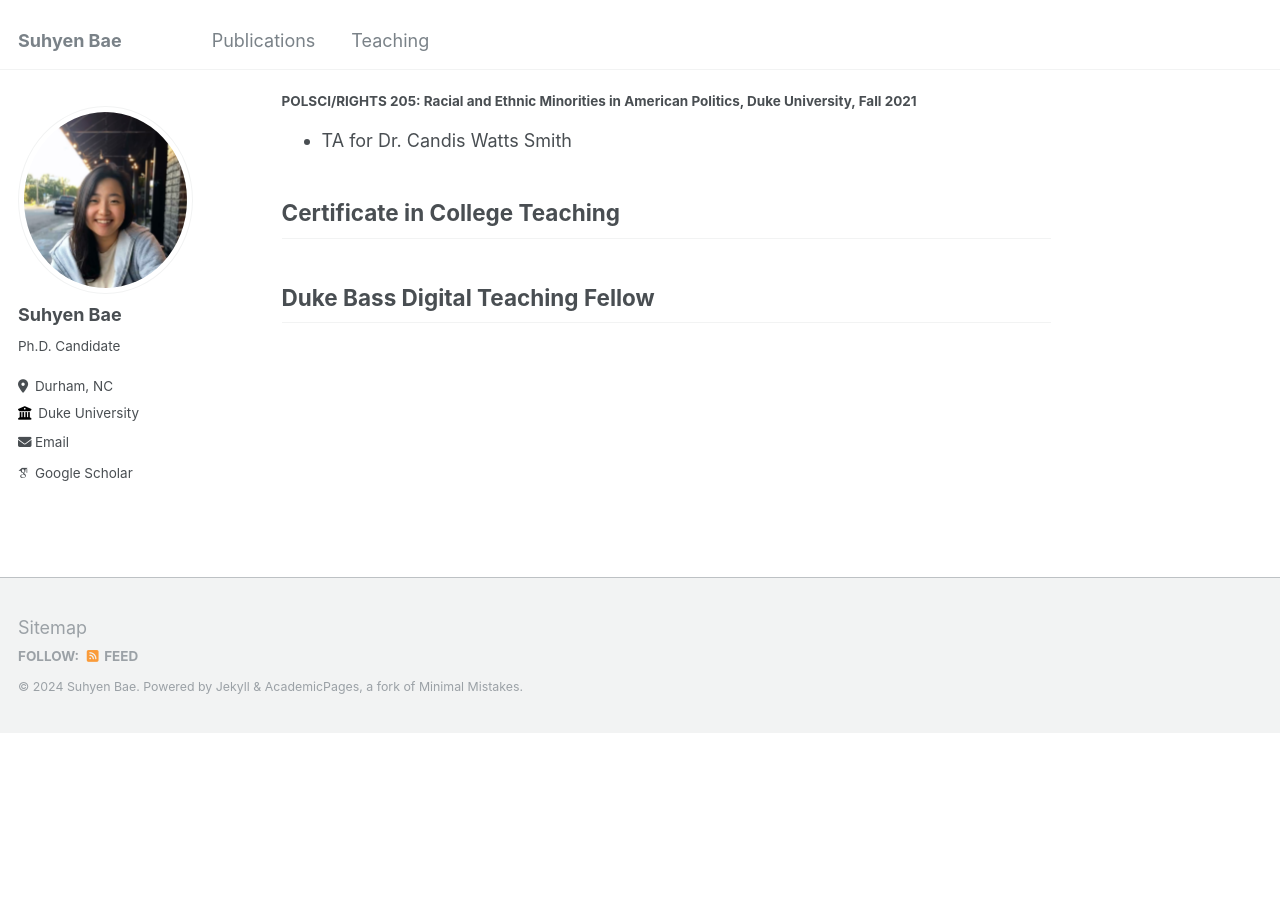
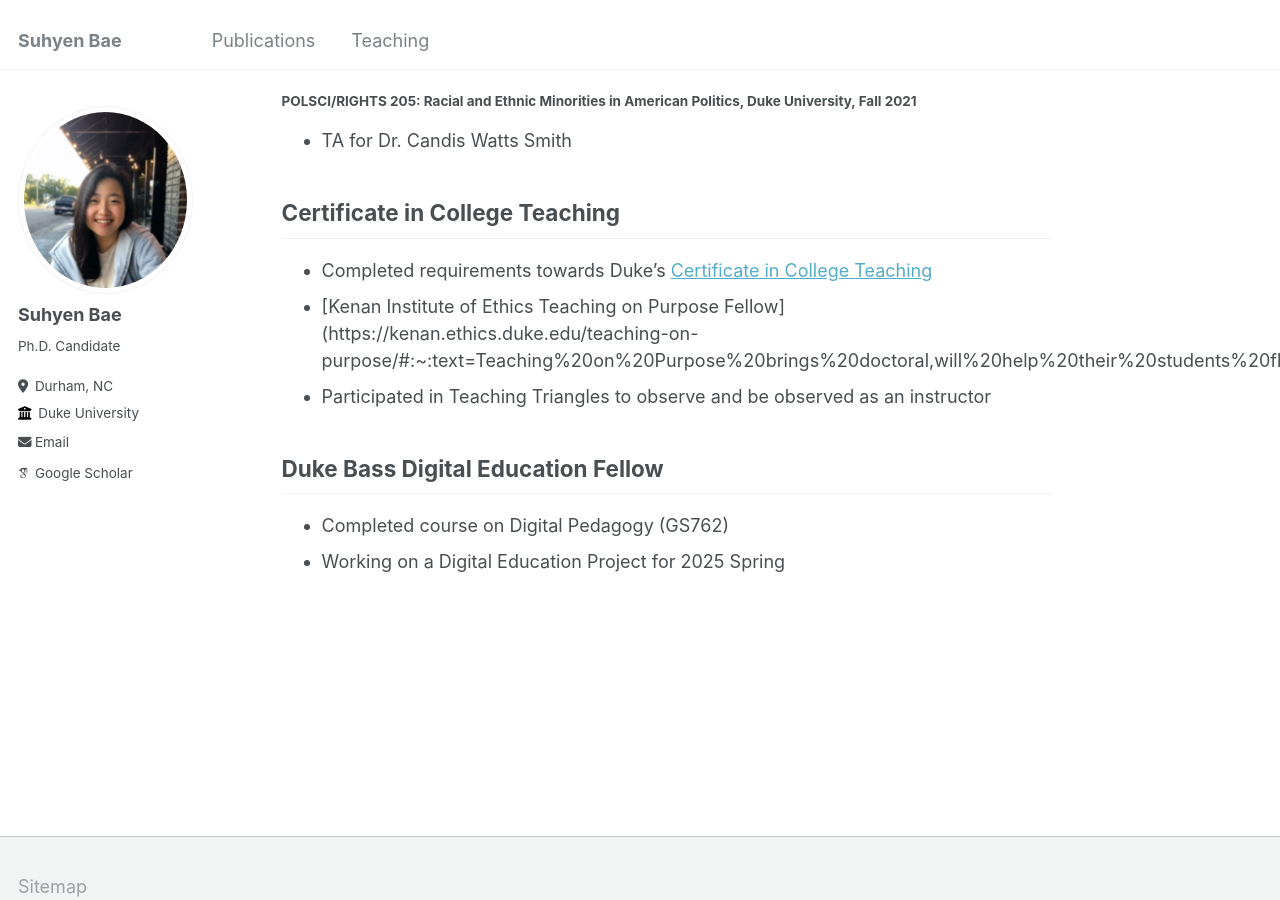
Before and after one commit to suhyenbae/suhyenbae.github.io, a Jekyll site: the page built from _pages/teaching.md, in a window 1280 px wide and 900 px high, scrolled down 427 px. Built offline with Jekyll 4.4.1, drawn with Linux system fonts in a browser that asks for light colours; some web fonts are replaced; before the commit the page ends 1160 px from its top, so only the background shows below that.

Commit message:
Update teaching.md

```diff
--- a/_pages/teaching.md
+++ b/_pages/teaching.md
@@ -17,5 +17,10 @@ author_profile: true
 + TA for Dr. Candis Watts Smith
 
 ## Certificate in College Teaching
++ Completed requirements towards Duke's [Certificate in College Teaching](https://gradschool.duke.edu/professional-development/programs/certificate-college-teaching/)
++ [Kenan Institute of Ethics Teaching on Purpose Fellow] (https://kenan.ethics.duke.edu/teaching-on-purpose/#:~:text=Teaching%20on%20Purpose%20brings%20doctoral,will%20help%20their%20students%20flourish.)
++ Participated in Teaching Triangles to observe and be observed as an instructor
 
-## Duke Bass Digital Teaching Fellow
+## Duke Bass Digital Education Fellow
++ Completed course on Digital Pedagogy (GS762)
++ Working on a Digital Education Project for 2025 Spring
```
